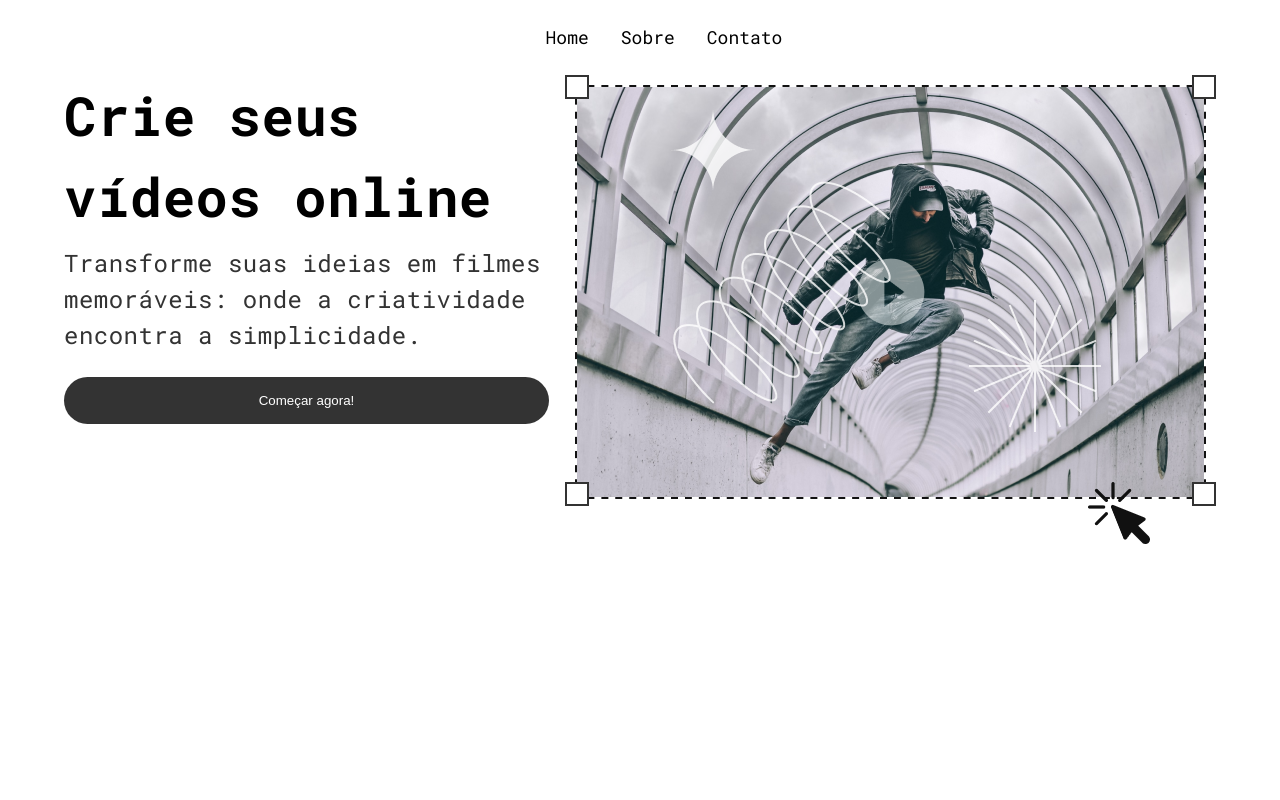
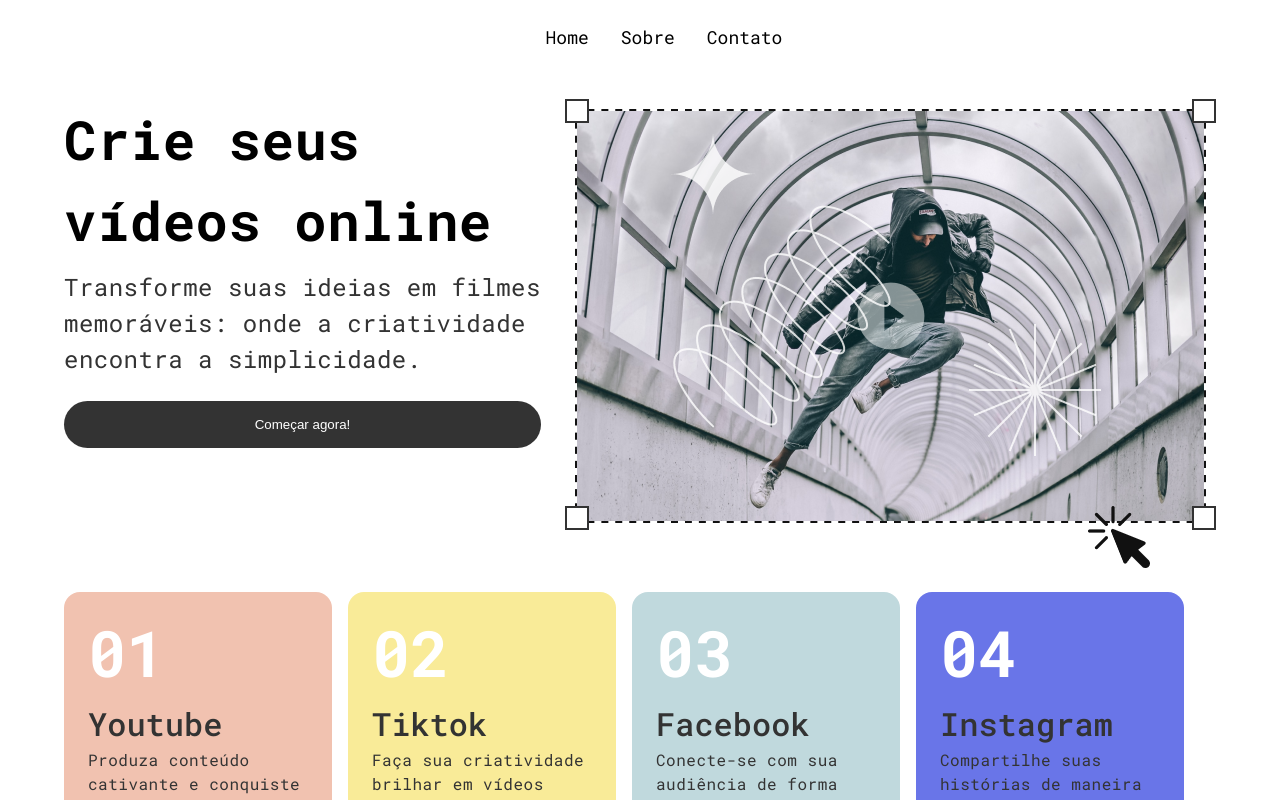
Before and after one commit to herbertdesousa/streaming-platform, a React (Vite) app: page / in a window 1280 px wide. Shown: the top 800 px of the page. Built offline with nearby package versions, Linux system fonts and the light colour scheme.

Commit message:
feat(Home): card implementation

```diff
--- a/src/screens/Home.css
+++ b/src/screens/Home.css
@@ -1,12 +1,15 @@
 .wrapper {
-  padding: 0 64px;
+  display: flex;
+  flex-direction: column;
+  padding: 0 64px 64px 64px;
   margin: 0 auto;
+  gap: 24px;
   max-width: 1280px;
 }
 
 main {
   display: flex;
-  gap: 16px;
+  gap: 24px;
 }
 
 main .left {
@@ -39,3 +42,8 @@ main .left .btn {
   border-radius: 40px;
   color: white;
 }
+
+section {
+  display: flex;
+  gap: 16px;
+}
--- a/src/screens/Home.jsx
+++ b/src/screens/Home.jsx
@@ -1,6 +1,7 @@
 import "./Home.css";
 
 import { Nav } from "../components/Nav";
+import { HomeCard } from "../components/HomeCard";
 
 import HomeHeroPNG from "../assets/home-hero.png";
 
@@ -27,6 +28,33 @@ export function Home() {
 
         <img src={HomeHeroPNG} />
       </main>
+
+      <section>
+        <HomeCard
+          num="01"
+          title="Youtube"
+          bgColor="red"
+          description="Produza conteúdo cativante e conquiste seu público com vídeos de alta qualidade no maior palco digital do mundo."
+        />
+        <HomeCard
+          num="02"
+          title="Tiktok"
+          bgColor="yellow"
+          description="Faça sua criatividade brilhar em vídeos curtos e envolventes que vão cativar a comunidade global do TikTok."
+        />
+        <HomeCard
+          num="03"
+          title="Facebook"
+          bgColor="green"
+          description="Conecte-se com sua audiência de forma autêntica e impactante através de vídeos que se destacam no feed do Facebook."
+        />
+        <HomeCard
+          num="04"
+          title="Instagram"
+          bgColor="blue"
+          description="Compartilhe suas histórias de maneira única e conquiste milhões de likes no Instagram utilizando Stories e Reels."
+        />
+      </section>
     </div>
   );
 }
```
